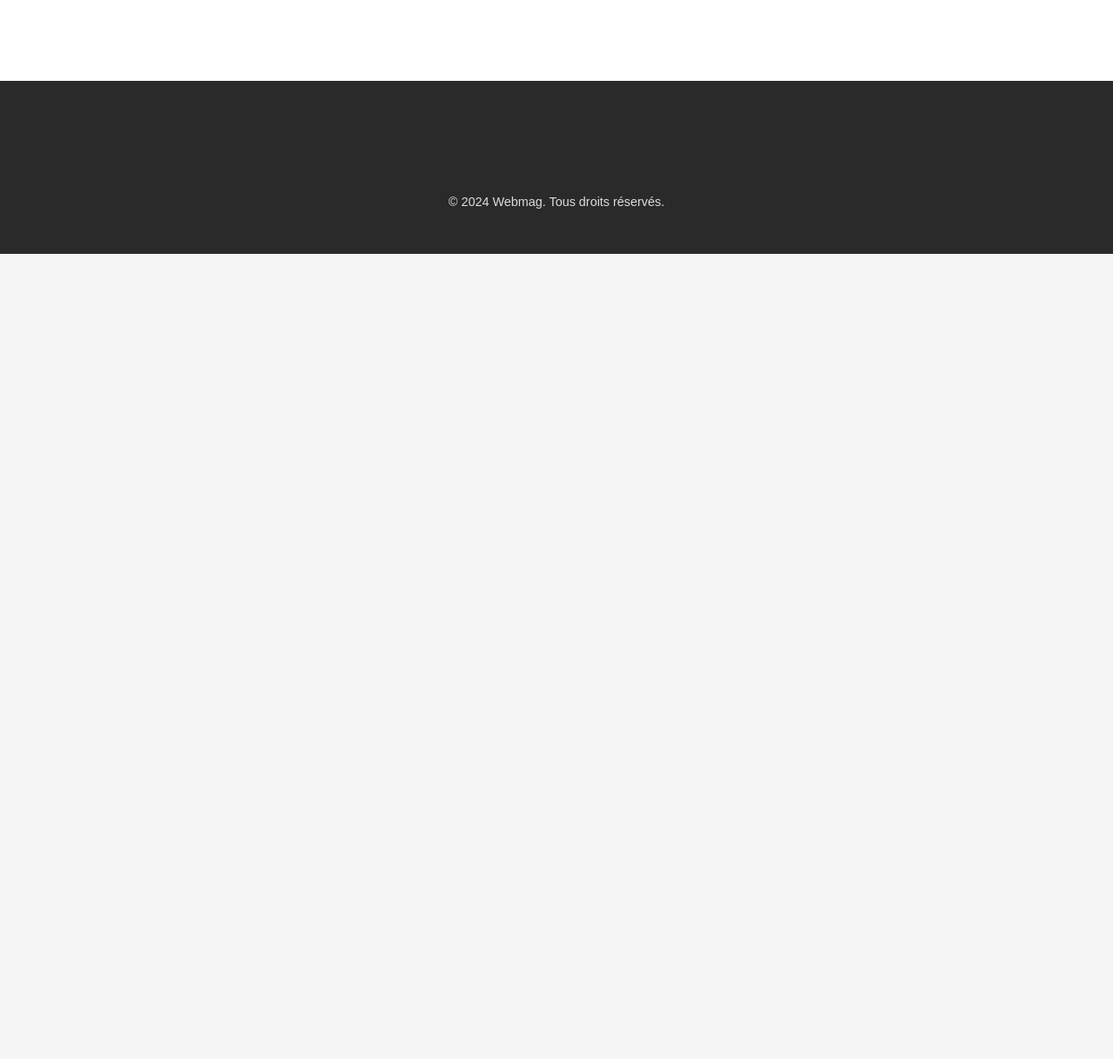
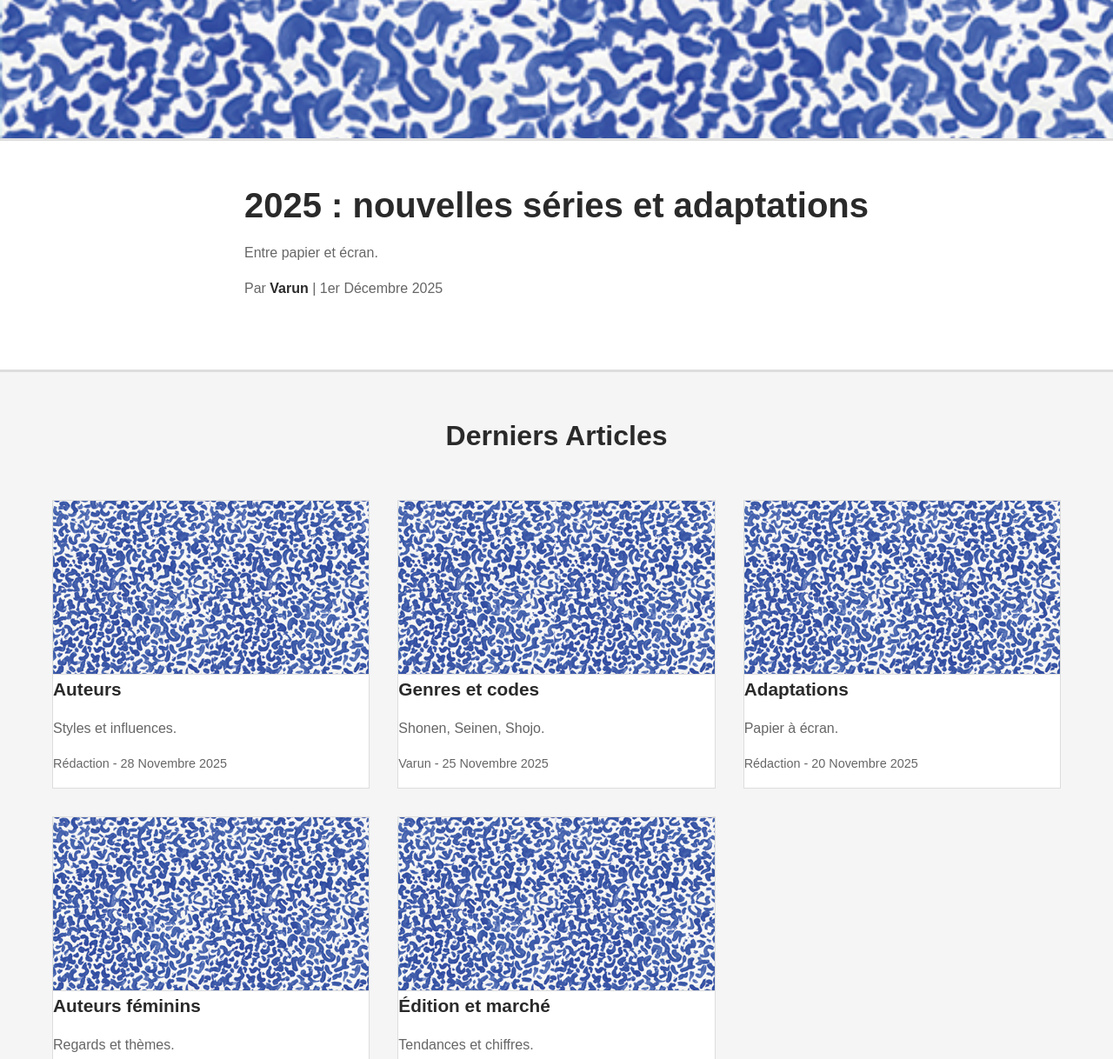
Before and after one commit to irlink604/js-webmag-irlink604-main, a plain HTML site: page index.html in a window 1280 px wide. Shown: the part 646-1864 px from the top of the page at 87% size. Before the commit the page ends 938 px from the top, so only its background shows below. Drawn offline with Linux system fonts and the light colour scheme.

Commit message:
journée 1

```diff
--- a/data.json
+++ b/data.json
@@ -0,0 +1,217 @@
+{
+  "title": "Mangas Focus",
+  "subtitle": "Séries, auteurs et tendances",
+  "logo": "assets/images/logo.svg",
+  "cta": {
+    "text": "Lire et découvrir",
+    "label": "S'abonner"
+  },
+  "feature": {
+    "headline": "2025 : nouvelles séries et adaptations",
+    "summary": "Entre papier et écran.",
+    "body": "Panorama des sorties et adaptations majeures.",
+    "date": "1er Décembre 2025",
+    "topic": "Sorties",
+    "author": "Varun",
+    "imageHero": "assets/texture/texture7.jpg",
+    "rating": 4.7,
+    "views": 11100,
+    "read": "7 min",
+    "tags": [
+      "séries",
+      "adaptations"
+    ],
+    "titre": "2025 : nouvelles séries et adaptations",
+    "description": "Entre papier et écran.",
+    "corps": "Panorama des sorties et adaptations majeures.",
+    "theme": "Sorties",
+    "auteur": "Varun"
+  },
+  "stories": [
+    {
+      "headline": "Auteurs",
+      "summary": "Styles et influences.",
+      "body": "Portraits d'auteurs contemporains.",
+      "date": "28 Novembre 2025",
+      "topic": "Auteurs",
+      "author": "Rédaction",
+      "image": "assets/texture/texture7.jpg",
+      "rating": 4.6,
+      "views": 9000,
+      "read": "6 min",
+      "titre": "Auteurs",
+      "description": "Styles et influences.",
+      "corps": "Portraits d'auteurs contemporains.",
+      "theme": "Auteurs",
+      "auteur": "Rédaction"
+    },
+    {
+      "headline": "Genres et codes",
+      "summary": "Shonen, Seinen, Shojo.",
+      "body": "Tonalités et publics.",
+      "date": "25 Novembre 2025",
+      "topic": "Genres",
+      "author": "Varun",
+      "image": "assets/texture/texture7.jpg",
+      "rating": 4.4,
+      "views": 7800,
+      "read": "5 min",
+      "titre": "Genres et codes",
+      "description": "Shonen, Seinen, Shojo.",
+      "corps": "Tonalités et publics.",
+      "theme": "Genres",
+      "auteur": "Varun"
+    },
+    {
+      "headline": "Adaptations",
+      "summary": "Papier à écran.",
+      "body": "Fidélité et réécritures.",
+      "date": "20 Novembre 2025",
+      "topic": "Adaptations",
+      "author": "Rédaction",
+      "image": "assets/texture/texture7.jpg",
+      "rating": 4.3,
+      "views": 7200,
+      "read": "5 min",
+      "titre": "Adaptations",
+      "description": "Papier à écran.",
+      "corps": "Fidélité et réécritures.",
+      "theme": "Adaptations",
+      "auteur": "Rédaction"
+    },
+    {
+      "headline": "Auteurs féminins",
+      "summary": "Regards et thèmes.",
+      "body": "Parcours et œuvres.",
+      "date": "16 Novembre 2025",
+      "topic": "Auteurs",
+      "author": "Varun",
+      "image": "assets/texture/texture7.jpg",
+      "rating": 4.5,
+      "views": 8600,
+      "read": "6 min",
+      "titre": "Auteurs féminins",
+      "description": "Regards et thèmes.",
+      "corps": "Parcours et œuvres.",
+      "theme": "Auteurs",
+      "auteur": "Varun"
+    },
+    {
+      "headline": "Édition et marché",
+      "summary": "Tendances et chiffres.",
+      "body": "Diffusion et ventes.",
+      "date": "12 Novembre 2025",
+      "topic": "Économie",
+      "author": "Rédaction",
+      "image": "assets/texture/texture7.jpg",
+      "rating": 4.2,
+      "views": 6400,
+      "read": "4 min",
+      "titre": "Édition et marché",
+      "description": "Tendances et chiffres.",
+      "corps": "Diffusion et ventes.",
+      "theme": "Économie",
+      "auteur": "Rédaction"
+    }
+  ],
+  "topics": [
+    {
+      "title": "Genres",
+      "desc": "Shonen, Seinen, Shojo.",
+      "icon": "🗾",
+      "image": "assets/texture/texture7.jpg",
+      "color": "#8B5CF6",
+      "nom": "Genres",
+      "description": "Shonen, Seinen, Shojo."
+    },
+    {
+      "title": "Auteurs",
+      "desc": "Styles et influences.",
+      "icon": "✒️",
+      "image": "assets/texture/texture7.jpg",
+      "color": "#3B82F6",
+      "nom": "Auteurs",
+      "description": "Styles et influences."
+    },
+    {
+      "title": "Adaptations",
+      "desc": "Papier et écran.",
+      "icon": "🎬",
+      "image": "assets/texture/texture7.jpg",
+      "color": "#10B981",
+      "nom": "Adaptations",
+      "description": "Papier et écran."
+    },
+    {
+      "title": "Économie",
+      "desc": "Diffusion et ventes.",
+      "icon": "💹",
+      "image": "assets/texture/texture7.jpg",
+      "color": "#F59E0B",
+      "nom": "Économie",
+      "description": "Diffusion et ventes."
+    },
+    {
+      "title": "Thèmes",
+      "desc": "Récits et axes.",
+      "icon": "📚",
+      "image": "assets/texture/texture7.jpg",
+      "color": "#EF4444",
+      "nom": "Thèmes",
+      "description": "Récits et axes."
+    },
+    {
+      "title": "Marché",
+      "desc": "Édition et cycles.",
+      "icon": "🛒",
+      "image": "assets/texture/texture7.jpg",
+      "color": "#6B7280",
+      "nom": "Marché",
+      "description": "Édition et cycles."
+    }
+  ],
+  "contributors": [
+    {
+      "firstName": "Varun",
+      "expertise": "Lecteur passionné",
+      "bio": "Analyse et recommandations.",
+      "avatar": "assets/texture/texture7.jpg",
+      "email": "varun@mangas.com",
+      "articles": 17,
+      "followers": 4300,
+      "prenom": "Varun",
+      "nom": "",
+      "typeExperience": "Lecteur passionné",
+      "presentation": "Analyse et recommandations.",
+      "image": "assets/texture/texture7.jpg"
+    },
+    {
+      "firstName": "Aiko",
+      "expertise": "Éditrice",
+      "bio": "Lignes éditoriales.",
+      "avatar": "assets/texture/texture7.jpg",
+      "email": "aiko@editions.jp",
+      "articles": 15,
+      "followers": 4100,
+      "prenom": "Aiko",
+      "nom": "Tanaka",
+      "typeExperience": "Éditrice",
+      "presentation": "Lignes éditoriales.",
+      "image": "assets/texture/texture7.jpg"
+    },
+    {
+      "firstName": "Ken",
+      "expertise": "Critique",
+      "bio": "Adaptations et trends.",
+      "avatar": "assets/texture/texture7.jpg",
+      "email": "ken@critique.jp",
+      "articles": 16,
+      "followers": 4400,
+      "prenom": "Ken",
+      "nom": "Sato",
+      "typeExperience": "Critique",
+      "presentation": "Adaptations et trends.",
+      "image": "assets/texture/texture7.jpg"
+    }
+  ]
+}
--- a/script.js
+++ b/script.js
@@ -11,20 +11,111 @@ function getData() {
       const journal = data;
       console.log(journal);
 
+
       // TODO 1: REMPLIR LE HEADER
+      let title = document.getElementById(`nom-journal`)
+      title.textContent = data.title;
+      let subtitle = document.getElementById(`phrase-accroche`)
+      subtitle.textContent = data.subtitle
+      // TODO 2: REMPLIR LA NAVIGATION
 
-      // TODO 2: REMPLIR LA NAVIGATION
+      function remplirNavigation(topics) {
+
+        let nav = document.getElementById("themes-nav");
+
+
+        topics.forEach(topic => {
+          let button = `<button class="nav-theme-btn">${topic.title}</button>`;
+          nav.insertAdjacentHTML("beforeend", button);
+        });
+      }
+
+      remplirNavigation(journal.topics);
+
+
+
 
       // TODO 3: REMPLIR L'ARTICLE PRINCIPAL
 
+      let hero = document.getElementById("article-principal");
+
+      let heroCard = `
+    <img id="hero-image" src="${journal.feature.imageHero}" alt="${journal.feature.headline}">
+    <div class="hero-info">
+        <h2 id="hero-titre">${journal.feature.headline}</h2>
+        <p id="hero-description">${journal.feature.summary}</p>
+        <p id="hero-auteur">Par <strong>${journal.feature.author}</strong> | ${journal.feature.date}</p>
+    </div>
+`;
+
+      hero.insertAdjacentHTML("beforeend", heroCard);
+
       // TODO 4: REMPLIR LA GRILLE D'ARTICLES
+
+      let grille = document.getElementById(`articles-grid`)
+      journal.stories.forEach(storie => {
+        let carte = `
+        <div class="article-card">
+            <img src="${storie.image}" alt="${storie.titre}">
+            <h3 class="article-title">${storie.titre}</h3>
+            <p class="article-description">${storie.description}</p>
+            <p class="article-author">${storie.author} - ${storie.date}</p>
+        </div>
+    `;
+        grille.insertAdjacentHTML("beforeend", carte);
+      });
+
+
 
       // TODO 5: REMPLIR LES THEMES
 
+      let themesContainer = document.getElementById("themes-list");
+
+      journal.topics.forEach(topic => {
+        let carte = `
+        <div class="theme-item">
+            <span class="theme-icon">${topic.icon}</span>
+            <h3>${topic.title}</h3>
+            <p>${topic.desc}</p>
+        </div>
+    `;
+        themesContainer.insertAdjacentHTML("beforeend", carte);
+      });
+
+
+
+
+
+
       // TODO 6: REMPLIR LES AUTEURS
+
+      let AuteurContainer = document.getElementById("authors-list");
+
+      journal.contributors.forEach(author => {
+        let carte = `
+        <div class="authors-card">
+           <img class="author-image" src="${author.avatar}" alt="${author.firstName}">
+            <h3>${author.firstName}</h3>
+            <p class ="author-role" >${author.expertise}</p>
+            <div class="author-socials">
+                <a href="${author.email}"></a>
+            </div>
+
+        </div>
+    `;
+        AuteurContainer.insertAdjacentHTML("beforeend", carte);
+      });
 
       // TODO 7: REMPLIR LE BOUTON CALL TO ACTION
 
+      let ctaContainer = document.getElementById("call-to-action");
+
+      let ctaHTML = `
+  <p>${journal.cta.text} </p>
+  <button class="cta-button">${journal.cta.label}</button>
+`;
+
+      ctaContainer.innerHTML = ctaHTML;
 
       /// FIN DU CODE
     })
```
Also changed, not shown: index.html (+1 -0 lines). Lines whose indentation alone changed are shown as unchanged.
